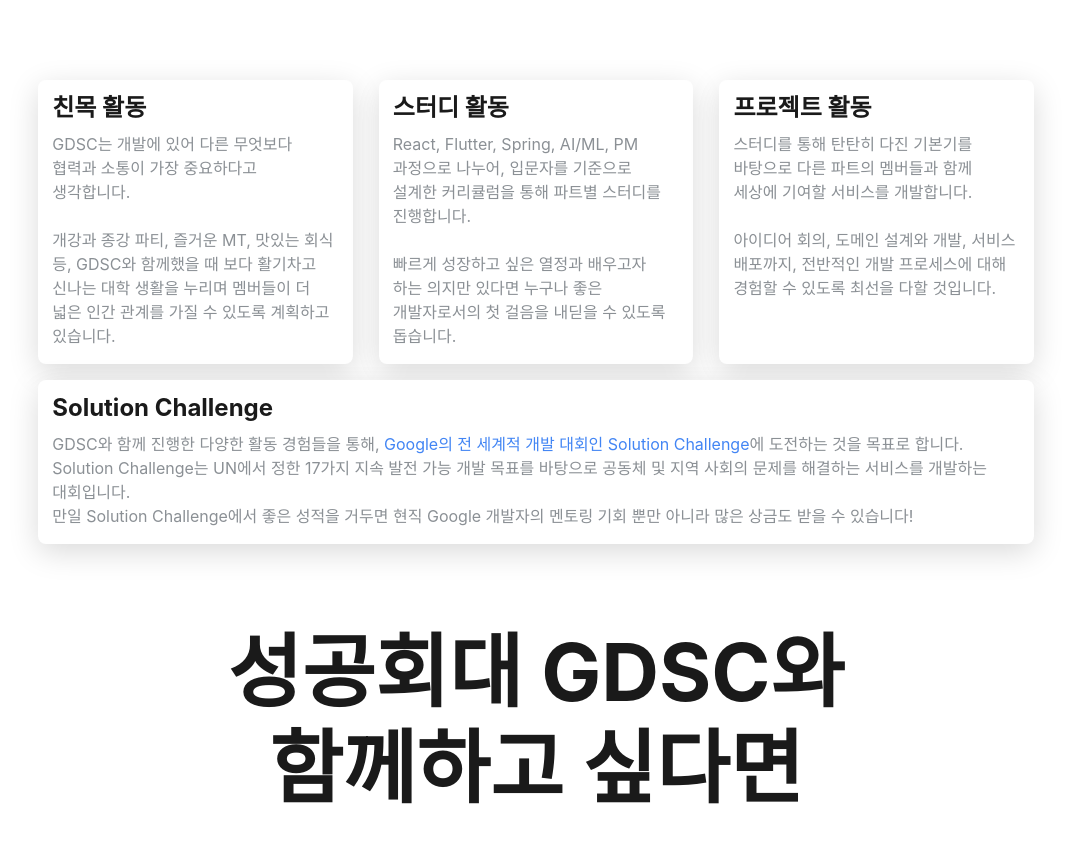
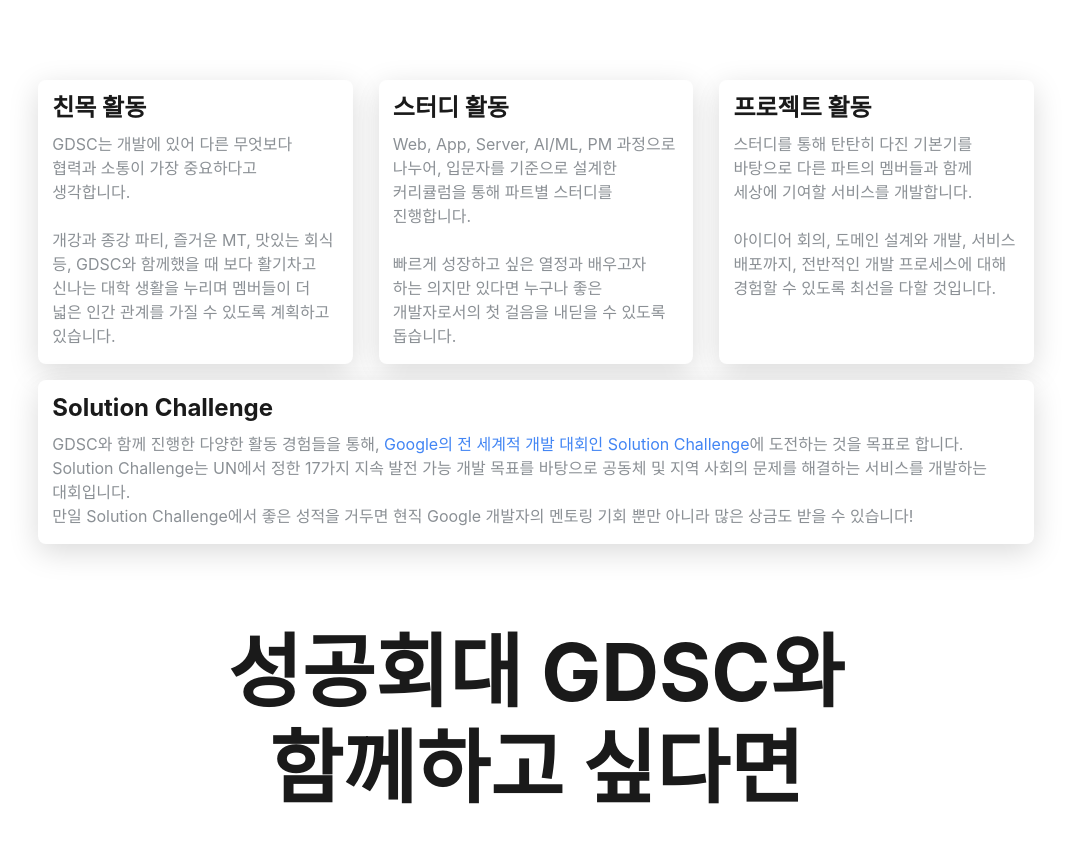
Before and after one commit to GDG-on-Campus-SKHU/www.gdsc-skhu.com, a Next.js app: page / in a window 1280 px wide. Shown: the part 1840-2682 px from the top of the page, without its empty margins (104-1175 px from the left). Built offline with nearby package versions, Linux system fonts and the light colour scheme; a web font is replaced by a local one.

Commit message:
Chore: edit part names.tsx

```diff
--- a/src/components/PartSection/PartSection.tsx
+++ b/src/components/PartSection/PartSection.tsx
@@ -66,7 +66,7 @@ export default function PartSection() {
         <motion.article css={articleCss} variants={defaultFadeInUpVariants}>
           <h3>스터디 활동</h3>
           <p>
-            React, Flutter, Spring, AI/ML, PM 과정으로 나누어, 입문자를 기준으로 설계한 커리큘럼을
+            Web, App, Server, AI/ML, PM 과정으로 나누어, 입문자를 기준으로 설계한 커리큘럼을
             통해 파트별 스터디를 진행합니다.
             <br />
             <br />
```
